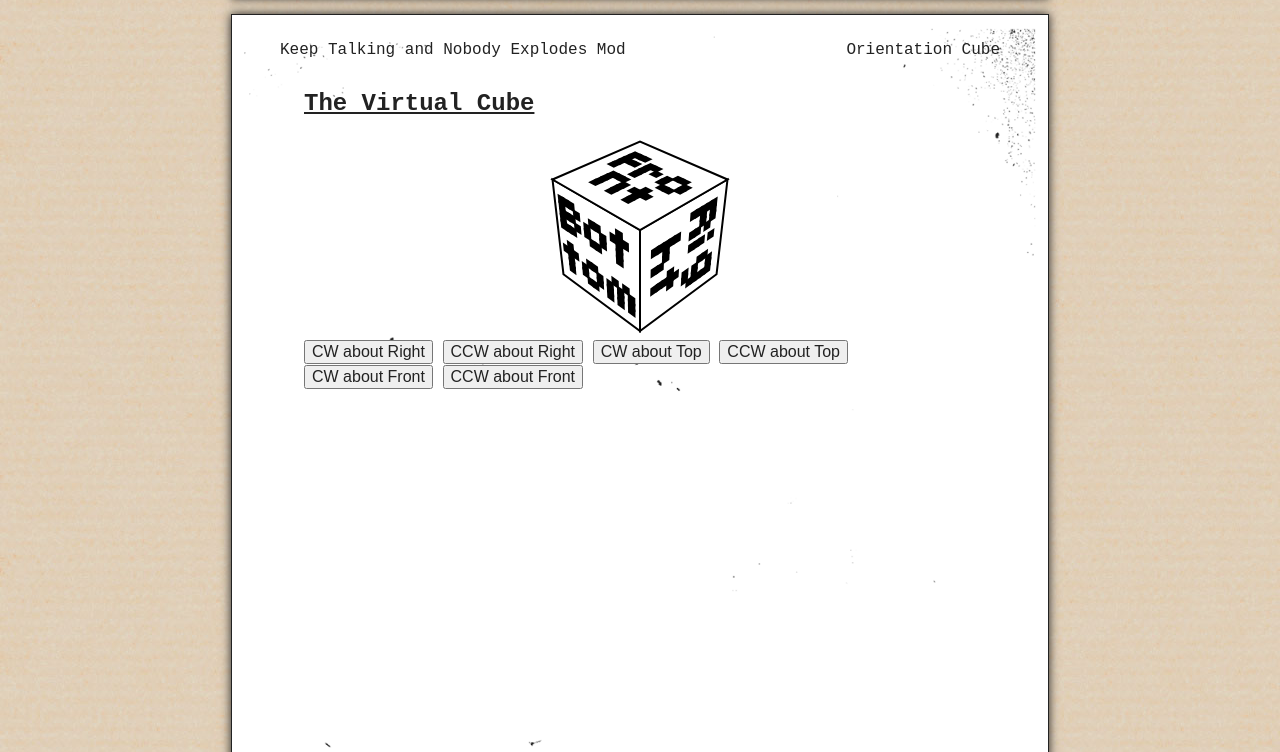
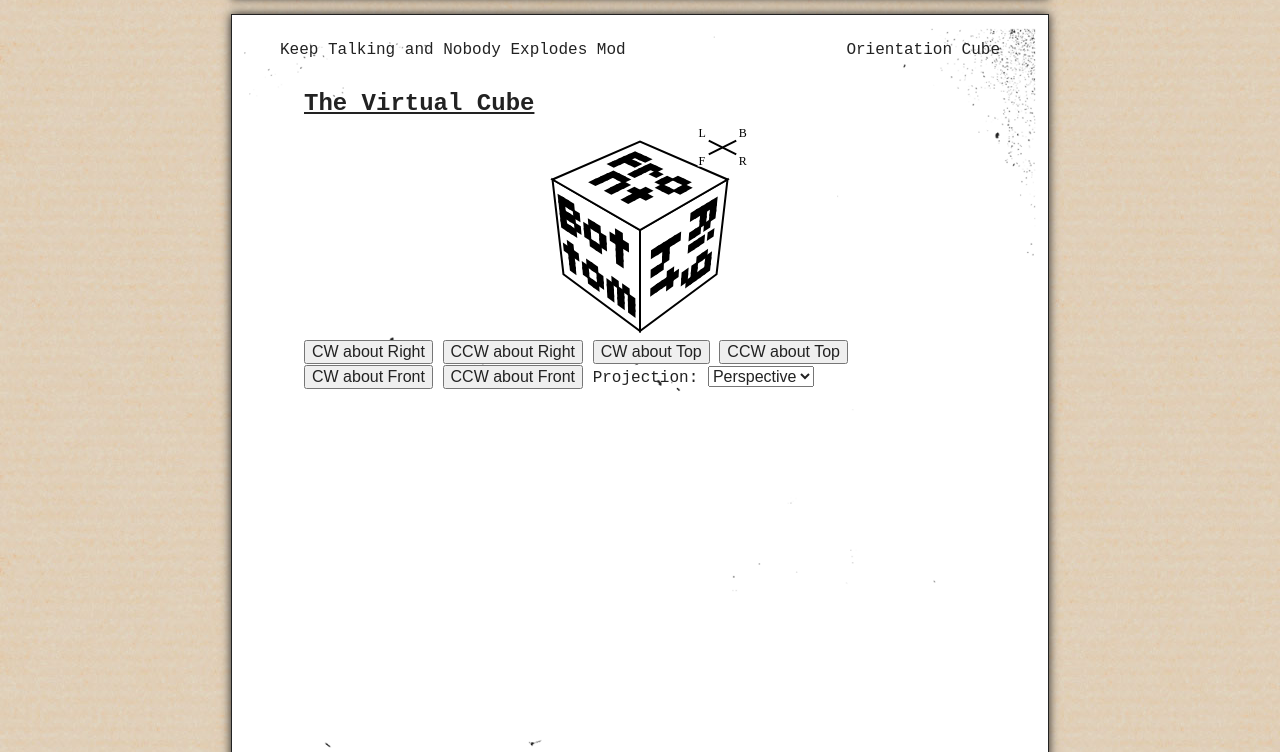
Before and after one commit to kavinkul/kavinkul.github.io, a plain HTML site: page index.html in a window 1280 px wide. Both pictures are taken after a click on the button "CW about Right". Shown: the part 2165-2917 px from the top of the page. Drawn offline with Linux system fonts and the light colour scheme; a web font is replaced by a local one.

Commit message:
Add projection type selection option

```diff
--- a/index.html
+++ b/index.html
@@ -1,6 +1,4 @@
-<!DOCTYPE html>
-<html>
-<head>
+<!DOCTYPE html><html><head>
     <meta content="text/html; charset=utf-8" http-equiv="Content-Type">
     <meta content="IE=edge" http-equiv="X-UA-Compatible">
     <title>Orientation Cube — Keep Talking and Nobody Explodes Module</title>
@@ -224,11 +222,12 @@
             var modelMatrix = new Matrix4(1, 0, 0, 0, 0, 1, 0, 0, 0, 0, 1, 0, 0, 0, 0, 1);
             var viewMatrix = createViewMatrix(cameraPosition, cameraTarget, cameraUp);
             var modelViewMatrix = Matrix4.multiply(viewMatrix, modelMatrix);
-            var perspectiveParameters = {left: -0.5, right: 0.5, top: 0.5, bottom: -0.5, near: 10, far: 20};
+            var projectionParameters = {left: -0.5, right: 0.5, top: 0.5, bottom: -0.5, near: 10, far: 20};
             var projectionType = {
                 Orthogonal: 1,
                 Perspective: 2
             };
+            var currentProjectionMode = projectionType.Perspective;
             function createProjectionMatrix(Type, Parameters){
                 let projectionMat;
                 switch (Type){
@@ -236,10 +235,11 @@
                         projectionMat = new Matrix4(Parameters.near / Parameters.right, 0, 0, 0, 0, Parameters.near / Parameters. top, 0, 0, 0, 0, -(Parameters.far + Parameters.near) / (Parameters.far - Parameters.near), -1, 0, 0, -2 * Parameters.far * Parameters.near / (Parameters.far - Parameters.near), 0);
                         break;
                     default: //Setting orthogonal projection as a default case
+                        projectionMat = new Matrix4(-1 / Parameters.right, 0, 0, 0, 0, -1 / Parameters.top, 0, 0, 0, 0, 2 / (Parameters.near - Parameters.far), 0, 0, 0, -(Parameters.far + Parameters.near) / (Parameters.far - Parameters.near), 1);
                 }
                 return projectionMat;
             }
-            var projectionMatrix = createProjectionMatrix(projectionType.Perspective, perspectiveParameters);
+            var projectionMatrix = createProjectionMatrix(currentProjectionMode, projectionParameters);
             var modelViewProjectionMatrix  = Matrix4.multiply(projectionMatrix, modelViewMatrix);
             class Dot {
                 constructor(x, y, z){
@@ -535,32 +535,69 @@
                 let currentActiveFunction = setInterval(function(){
                     updateModelMatrix(incrementalRotationMatrix, modelMatrix);
                     render();
-                    if (count >= 30){
+                    drawCompass();
+                    if (count >= 90 / theta){
                         clearInterval(currentActiveFunction);
                         updateModelMatrix(finalRotationMatrix, previousModelMatrix);
                         render();
+                        drawCompass();
                         rotating = false;
                     }
                     count++;
                 }, 50);
             }
+            function drawCompass(){
+                ctx.beginPath();
+                ctx.moveTo((7 / 8) * width - (1 / 16) * width - 11, (1 / 8) * height - (1 / 32) * height - 12);
+                ctx.lineTo((7 / 8) * width + (1 / 16) * width + 11, (1 / 8) * height - (1 / 32) * height - 12);
+                ctx.lineTo((7 / 8) * width + (1 / 16) * width + 11, (1 / 8) * height + (1 / 32) * height + 12);
+                ctx.lineTo((7 / 8) * width - (1 / 16) * width - 11, (1 / 8) * height + (1 / 32) * height + 12);
+                ctx.closePath();
+                ctx.fillStyle = "white";
+                ctx.fill();
+                ctx.beginPath();
+                ctx.moveTo((7 / 8) * width - (1 / 16) * width, (1 / 8) * height - (1 / 32) * height);
+                ctx.lineTo((7 / 8) * width + (1 / 16) * width, (1 / 8) * height + (1 / 32) * height);
+                ctx.moveTo((7 / 8) * width + (1 / 16) * width, (1 / 8) * height - (1 / 32) * height);
+                ctx.lineTo((7 / 8) * width - (1 / 16) * width, (1 / 8) * height + (1 / 32) * height);
+                ctx.lineWidth = "2";
+                ctx.stroke();
+                ctx.fillStyle = "black";
+                ctx.font = "12px Special Elite";
+                ctx.fillText("L", (7 / 8) * width - (1 / 16) * width - (3 / 64) * width, (1 / 8) * height - (1 / 32) * height - (1 / 64) * height);
+                ctx.fillText("R", (7 / 8) * width + (1 / 16) * width + (3 / 256) * width, (1 / 8) * height + (1 / 32) * height + (3 / 64) * height);
+                ctx.fillText("B", (7 / 8) * width + (1 / 16) * width + (3 / 256) * width, (1 / 8) * height - (1 / 32) * height - (1 / 64) * height);
+                ctx.fillText("F", (7 / 8) * width - (1 / 16) * width - (3 / 64) * width, (1 / 8) * height + (1 / 32) * height + (3 / 64) * height);
+            }
+            drawCompass();
             $("#rotatePositiveX").click(() => {
-                setupRotation(3, rotationType.CW_X);
+                setupRotation(6, rotationType.CW_X);
             });
             $("#rotatePositiveY").click(() => {
-                setupRotation(3, rotationType.CW_Y);
+                setupRotation(6, rotationType.CW_Y);
             });
             $("#rotatePositiveZ").click(() => {
-                setupRotation(3, rotationType.CW_Z);
+                setupRotation(6, rotationType.CW_Z);
             });
             $("#rotateNegativeX").click(() => {
-              setupRotation(3, rotationType.CCW_X);
+                setupRotation(6, rotationType.CCW_X);
             });
             $("#rotateNegativeY").click(() => {
-              setupRotation(3, rotationType.CCW_Y);
+                setupRotation(6, rotationType.CCW_Y);
             });
             $("#rotateNegativeZ").click(() => {
-              setupRotation(3, rotationType.CCW_Z);
+                setupRotation(6, rotationType.CCW_Z);
+            });
+            $("#projection").change(function(){
+                let selectedOption = $(this).children("option:selected").val();
+                if (selectedOption == 2)
+                    currentProjectionMode = projectionType.Perspective;
+                else
+                    currentProjectionMode = projectionType.Orthogonal;
+                projectionMatrix = createProjectionMatrix(currentProjectionMode, projectionParameters);
+                updateModelViewProjectionMatrix(projectionMatrix, modelViewMatrix);
+                render();
+                drawCompass();
             });
         });
     </script>
@@ -682,10 +719,14 @@
                     <button id="rotateNegativeY">CCW about Top</button>
                     <button id="rotatePositiveZ">CW about Front</button>
                     <button id="rotateNegativeZ">CCW about Front</button>
+                    <label for="projection">Projection:</label>
+                    <select id="projection">
+                        <option value=2>Perspective</option>
+                        <option value=1>Orthogonal</option>
+                    </select>
                 </div>
                 <div class="page-footer relative-footer">Page 3 of 3</div>
             </div>
         </div>
     </div>
-</body>
-</html>
+</body></html>
```
